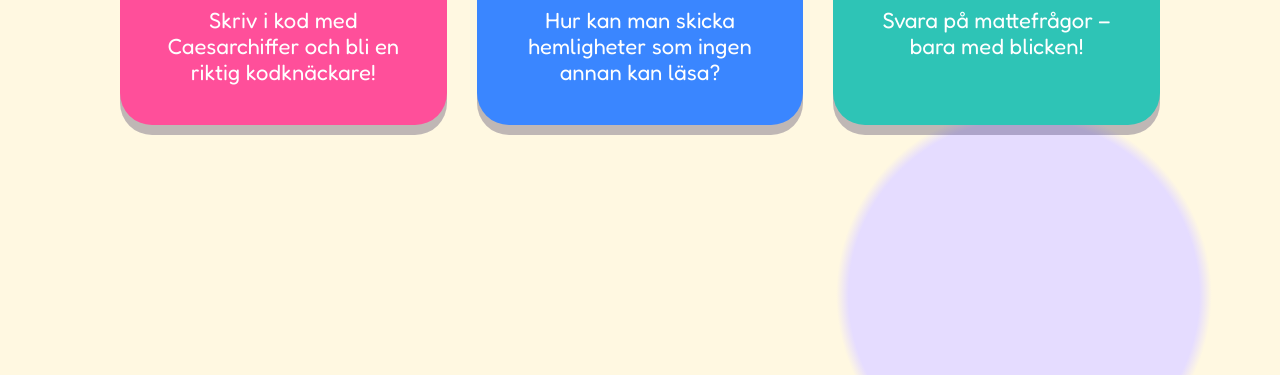
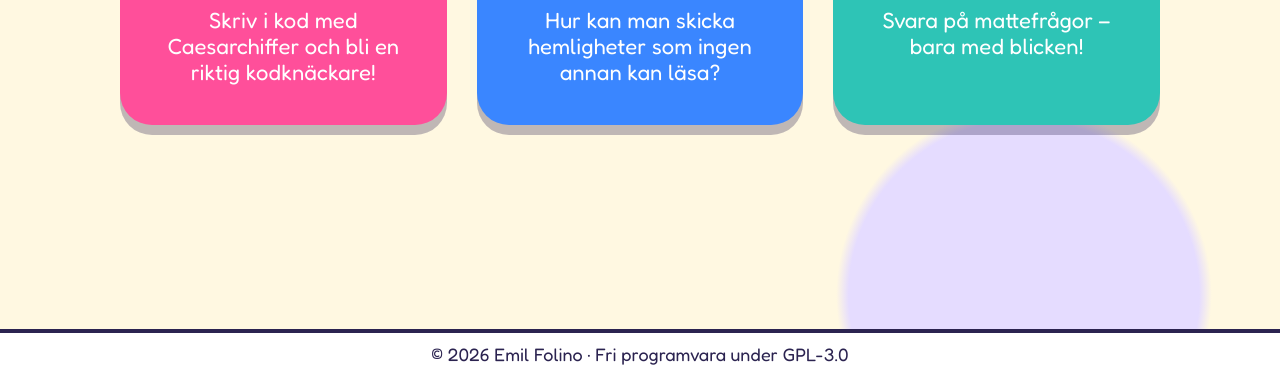
Before and after one commit to emilfolino/mojligheternas, a plain HTML site: page index.html in a window 1280 px wide. Shown: the part 425-800 px from the top of the page. Drawn offline with Linux system fonts and the light colour scheme.

Commit message:
Add copyright footer to all pages
Co-Authored-By: Claude Sonnet 5.5 <noreply@anthropic.com>

```diff
--- a/css/tema.css
+++ b/css/tema.css
@@ -26,6 +26,8 @@
 body {
   margin: 0;
   min-height: 100vh;
+  display: flex;
+  flex-direction: column;
   font-family: "Fredoka", "Trebuchet MS", system-ui, sans-serif;
   color: var(--ink);
   background:
@@ -45,7 +47,7 @@ header.topp {
 }
 header.topp h1 { margin: 0; font-size: 1.6rem; color: white; text-shadow: 2px 2px 0 rgba(43, 35, 80, 0.3); }
 
-main { max-width: 1100px; margin: 0 auto; padding: 1.5rem; }
+main { flex: 1; width: 100%; box-sizing: border-box; max-width: 1100px; margin: 0 auto; padding: 1.5rem; }
 
 h2 { font-size: 1.5rem; margin-top: 0; }
 
@@ -80,3 +82,12 @@ h2 { font-size: 1.5rem; margin-top: 0; }
 .panel.bla { border-color: var(--bla); }
 .panel.gron { border-color: var(--gron); }
 .panel.orange { border-color: var(--orange); }
+
+footer.sidfot {
+  margin-top: auto;
+  background: white;
+  border-top: 4px solid var(--ink);
+  text-align: center;
+  padding: 0.5rem 1.5rem;
+  font-size: 0.9rem;
+}
--- a/index.html
+++ b/index.html
@@ -49,5 +49,6 @@
       </a>
     </div>
   </main>
+  <footer class="sidfot">© 2026 Emil Folino · Fri programvara under GPL-3.0</footer>
 </body>
 </html>
```
Also changed, not shown: blickmatte/index.html (+1 -0 lines), caesar/index.html (+1 -0 lines), nyckel/index.html (+1 -0 lines).
